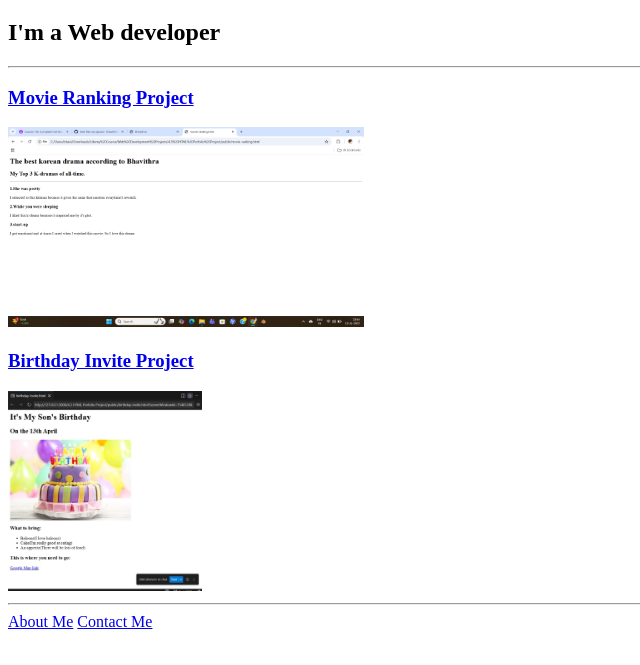
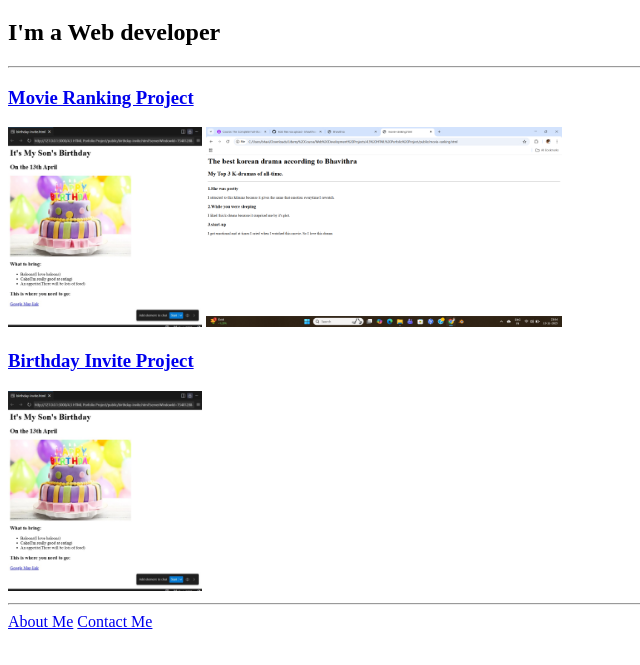
Before and after one commit to bhavithrasuriyaprakash/html-portfolio, a plain HTML site: page index.html in a window 1280 px wide. Shown: the part 61-726 px from the top of the page, without its empty margins (0-640 px from the left). Drawn offline with Linux system fonts and the light colour scheme.

Commit message:
Update index.html

```diff
--- a/index.html
+++ b/index.html
@@ -11,8 +11,8 @@
     <h2>I'm a Web developer</h2>
     <hr/>
     <h3><a href="./public/movie-ranking.html">Movie Ranking Project</a></h3>
+    <img src="./assets/images/BirthdayInviteScreenshot.jpg" height="200" alt="Birthday Invite Project"/>
     <img src="./assets/images/MovieRankingScreenshot.png" height="200" alt="Movie Ranking Project"/>
-    <!img src="./assets/images/MovieRankingScreenshot.png" height="200" alt="Movie Ranking Project"/>
     <h3><a href="./public/birthday-invite.html">Birthday Invite Project</a></h3>
     <img src="./assets/images/BirthdayInviteScreenshot.jpg" height="200" alt="Birthday Invite Project"/>
     <hr/>
```
